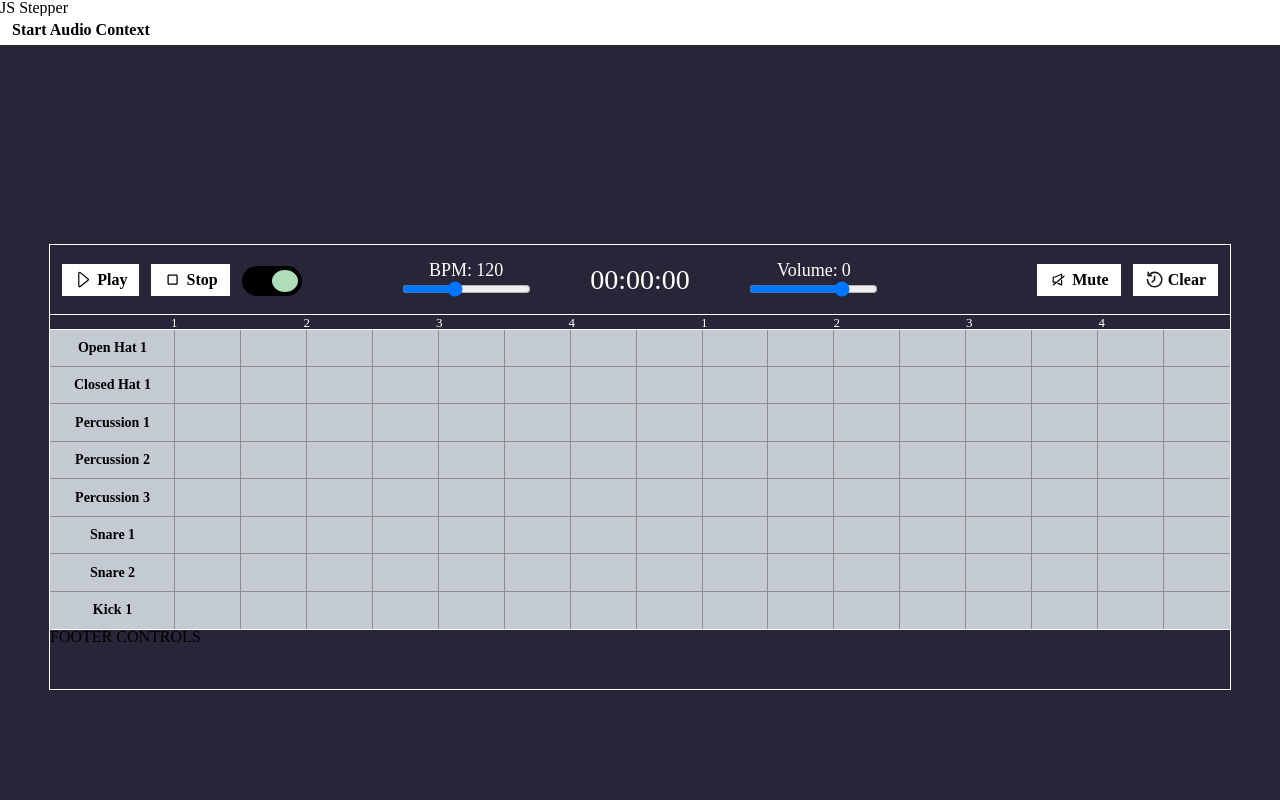
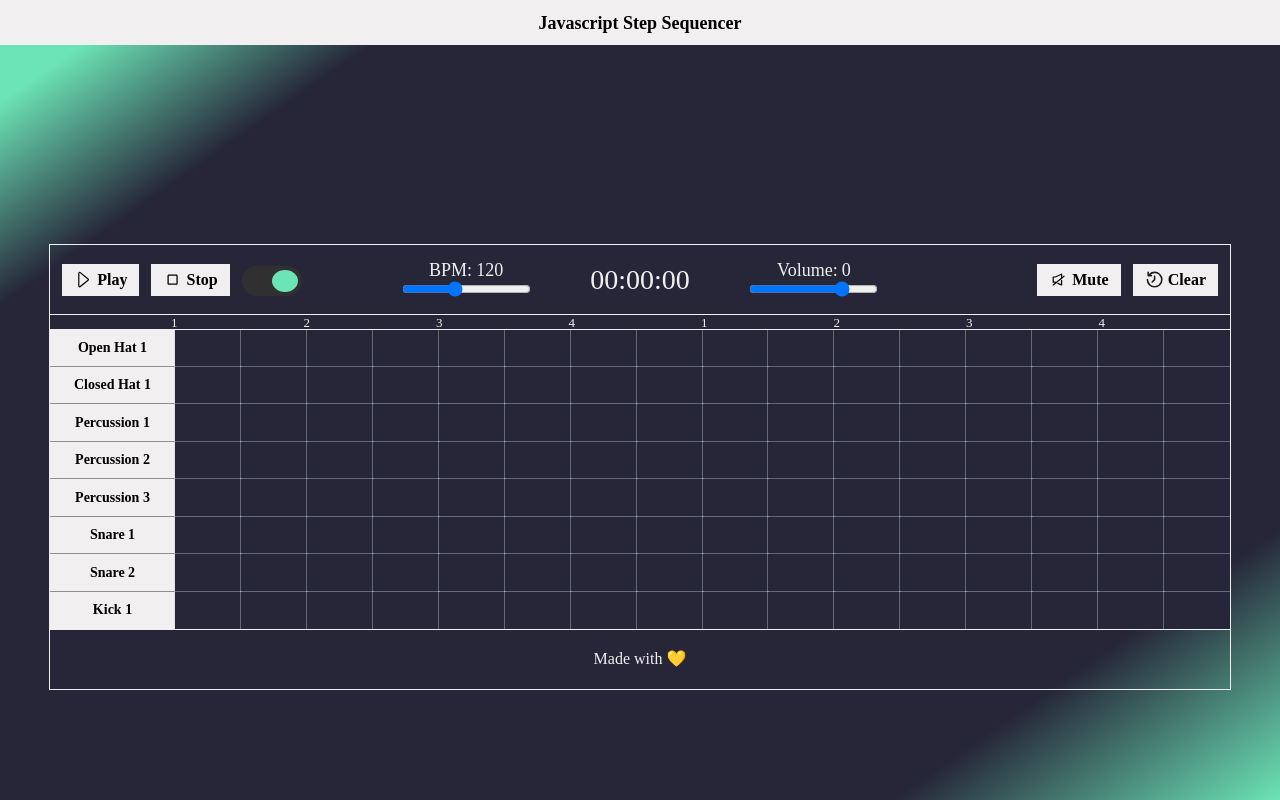
Before and after one commit to chazzlee/js_stepper, a website built with webpack: page src/index.html in a window 1280 px wide. Built offline with nearby package versions, Linux system fonts and the light colour scheme; files whose address does not match are found by name; a web font is replaced by a local one.

Commit message:
update styling

```diff
--- /dev/null
+++ b/src/app/constants/DEFAULT_SAMPLE_PACK.js
@@ -0,0 +1,38 @@
+export const DEFAULT_SAMPLE_PACK = {
+  0: {
+    label: "Open Hat 1",
+    name: "openhat-1",
+    path: "./assets/s1/Hihats/open-hihat-1.wav",
+  },
+  1: {
+    label: "Closed Hat 1",
+    name: "closedhat-1",
+    path: "./assets/s1/Hihats/closed-hihat-1.wav",
+  },
+  2: {
+    label: "Percussion 1",
+    name: "percussion-1",
+    path: "./assets/s1/Percussion/percussion-9.wav",
+  },
+  3: {
+    label: "Percussion 2",
+    name: "percussion-2",
+    path: "./assets/s1/Percussion/percussion1.wav",
+  },
+  4: {
+    label: "Percussion 3",
+    name: "percussion-3",
+    path: "./assets/s1/Percussion/Cymatics x S1 - Percussion 4.wav",
+  },
+  5: {
+    label: "Snare 1",
+    name: "snare-1",
+    path: "./assets/s1/Snares/Cymatics x S1 - Snare 6.wav",
+  },
+  6: {
+    label: "Snare 2",
+    name: "snare-2",
+    path: "./assets/s1/Snares/snare8.wav",
+  },
+  7: { label: "Kick 1", name: "kick-1", path: "./assets/s1/Kicks/kick-5.wav" },
+};
--- a/src/index.html
+++ b/src/index.html
@@ -16,8 +16,7 @@
   <body>
     <div id="app">
       <header class="nav-header">
-        <h1 class="nav-logo">JS Stepper</h1>
-        <button class="btn btn-start-context">Start Audio Context</button>
+        <h1 class="nav-logo">Javascript Step Sequencer</h1>
       </header>
       <main class="container">
         <div class="sequencer-toolbar">
@@ -331,7 +330,9 @@
             <div class="cell" data-pos="[7, 15]" data-note="row_7"></div>
           </div>
         </div>
-        <div class="sequencer-footer">FOOTER CONTROLS</div>
+        <div class="sequencer-footer">
+          <p>Made with <span>💛</span></p>
+        </div>
       </main>
     </div>
     <!-- <div id="app">
--- a/src/index.js
+++ b/src/index.js
@@ -1,44 +1,6 @@
 import * as Tone from "tone";
 import { $, $$ } from "./app/utils";
-
-export const DEFAULT_SAMPLE_PACK = {
-  0: {
-    label: "Open Hat 1",
-    name: "openhat-1",
-    path: "./assets/s1/Hihats/open-hihat-1.wav",
-  },
-  1: {
-    label: "Closed Hat 1",
-    name: "closedhat-1",
-    path: "./assets/s1/Hihats/closed-hihat-1.wav",
-  },
-  2: {
-    label: "Percussion 1",
-    name: "percussion-1",
-    path: "./assets/s1/Percussion/percussion-9.wav",
-  },
-  3: {
-    label: "Percussion 2",
-    name: "percussion-2",
-    path: "./assets/s1/Percussion/percussion1.wav",
-  },
-  4: {
-    label: "Percussion 3",
-    name: "percussion-3",
-    path: "./assets/s1/Percussion/Cymatics x S1 - Percussion 4.wav",
-  },
-  5: {
-    label: "Snare 1",
-    name: "snare-1",
-    path: "./assets/s1/Snares/Cymatics x S1 - Snare 6.wav",
-  },
-  6: {
-    label: "Snare 2",
-    name: "snare-2",
-    path: "./assets/s1/Snares/snare8.wav",
-  },
-  7: { label: "Kick 1", name: "kick-1", path: "./assets/s1/Kicks/kick-5.wav" },
-};
+import { DEFAULT_SAMPLE_PACK } from "./app/constants/DEFAULT_SAMPLE_PACK.js";
 
 function setBpm(value) {
   const $bpmValue = $("#bpm-value");
@@ -51,6 +13,11 @@ function setVolume(value) {
 }
 
 function bootstrap() {
+  document.addEventListener("DOMContentLoaded", async () => {
+    await Tone.start();
+    console.log("Audio is ready");
+  });
+
   $("#sequencer-container").addEventListener("contextmenu", (e) => {
     e.preventDefault();
     return false;
--- a/src/index.scss
+++ b/src/index.scss
@@ -1,13 +1,23 @@
 @import url("./styles/reset.scss");
 
-$white: #fff;
+$white: rgb(241, 239, 239);
+$primary-teal: rgb(108, 228, 182);
+$primary-dark: rgb(38, 38, 56);
+$yellow: rgb(241, 239, 115);
 
 body {
   font-family: "Sono";
 }
 
 #app {
-  background-color: rgb(38, 38, 56);
+  background-color: $primary-dark;
+  background: linear-gradient(
+    145deg,
+    rgba(108, 228, 182, 1) 6%,
+    rgba(38, 38, 56, 1) 18%,
+    rgba(38, 38, 56, 1) 84%,
+    rgba(108, 228, 182, 1) 100%
+  );
   width: 100vw;
   height: 100vh;
   overflow: hidden;
@@ -17,6 +27,11 @@ body {
   height: 45px;
   background-color: $white;
   margin-bottom: 200px;
+  display: flex;
+  font-size: large;
+  font-weight: 800;
+  justify-content: center;
+  align-items: center;
 }
 
 .container {
@@ -40,7 +55,7 @@ body {
   font-weight: 600;
 
   &:hover {
-    // transition: background-color ease-in 100ms;
+    //TODO:
   }
 }
 
@@ -50,7 +65,7 @@ body {
 
 .sequencer-toolbar {
   height: 70px;
-  outline: 1px solid white;
+  outline: 1px solid $white;
   display: flex;
   justify-content: space-between;
   align-items: center;
@@ -73,7 +88,7 @@ body {
 
 .metronome-container {
   cursor: pointer;
-  background: #000;
+  background: rgb(48, 48, 48);
   width: 60px;
   height: 30px;
   padding: 4px;
@@ -92,7 +107,7 @@ body {
     + .switch {
       grid-template-columns: 1fr 1fr 0fr;
       &::after {
-        background-color: #afddba;
+        background-color: $primary-teal;
       }
     }
   }
@@ -106,7 +121,7 @@ body {
   &::after {
     content: "";
     border-radius: 50%;
-    background-color: #ccc;
+    background-color: $white;
     grid-column: 2;
     transition: background-color 200ms;
   }
@@ -135,6 +150,14 @@ body {
 
 .group-right {
   justify-content: flex-end;
+}
+
+.sequencer-footer {
+  display: flex;
+  width: 100%;
+  align-items: center;
+  justify-content: center;
+  color: $white;
 }
 
 .measure-bar {
@@ -176,13 +199,13 @@ body {
 }
 
 .sequencer-footer {
-  outline: 1px solid white;
+  outline: 1px solid $white;
   height: 60px;
 }
 
 .cell {
-  outline: 1px solid rgb(141, 141, 141);
-  background-color: rgb(195, 202, 209);
+  outline: 1px solid rgb(195, 202, 209, 0.4);
+  background-color: $primary-dark;
   cursor: pointer;
 }
 
@@ -190,20 +213,21 @@ body {
   display: flex;
   justify-content: center;
   align-items: center;
-  background-color: rgb(195, 202, 209);
+  background-color: $white;
   outline: 1px solid rgb(141, 141, 141);
   font-weight: 600;
   font-size: 14px;
   cursor: pointer;
 
   &:hover {
-    background-color: $white; //TODO:
+    background-color: $primary-dark; //TODO:
+    color: $white;
     transition: background-color ease-in 120ms;
   }
 }
 
 .marker {
-  background-color: rgb(157, 230, 202);
+  background-color: $primary-teal;
   width: 100%;
   height: 100%;
   cursor: pointer;
@@ -213,8 +237,8 @@ body {
 .playhead {
   width: 100%;
   height: 14px;
-  background-color: rgb(38, 38, 56);
-  outline: 1px solid white;
+  background-color: $primary-dark;
+  outline: 1px solid $white;
   position: absolute;
   top: -14px;
 }
@@ -224,11 +248,10 @@ body {
   left: 125px;
   height: 300px;
   width: 2px;
-  background-color: blue;
   visibility: hidden;
 
   &.active {
-    background-color: rgb(223, 108, 108);
+    background-color: $yellow;
     animation-name: move;
     animation-timing-function: linear;
     animation-iteration-count: infinite;
```
Also changed, not shown: dist/index.html, dist/main.css.
